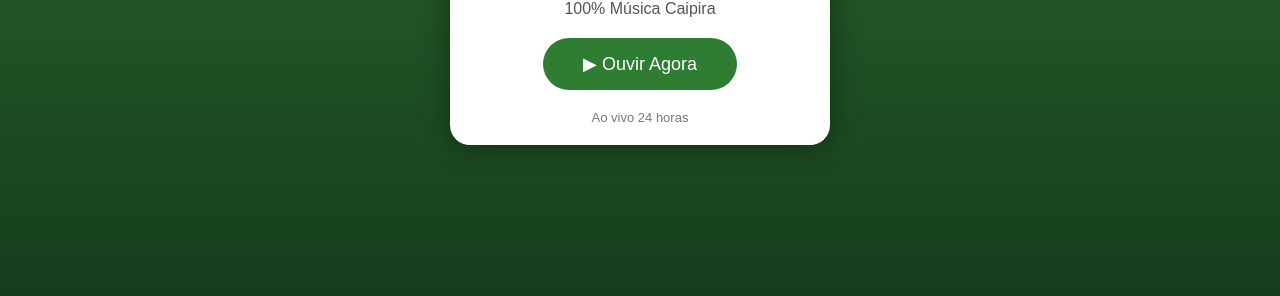
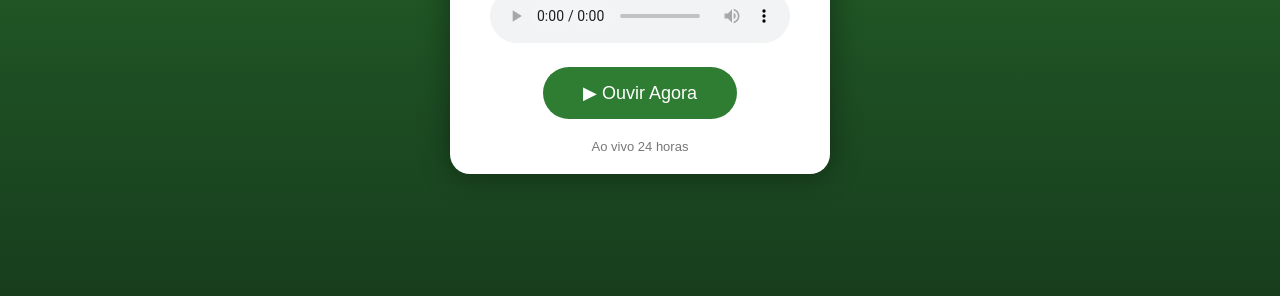
Before and after one commit to michelfernandes690-cyber/radio-viola-raiz, a plain HTML site: page index.html in a window 1280 px wide. Shown: the part 504-800 px from the top of the page. Drawn offline with Linux system fonts and the light colour scheme.

Commit message:
Update index.html

```diff
--- a/index.html
+++ b/index.html
@@ -87,8 +87,8 @@ color:#777;
 
 <p>100% Música Caipira</p>
 
-<audio id="radio">
-<source src="https://stm15.xcast.com.br:6826/" type="audio/mpeg">
+<audio id="radio" controls>
+<source src="https://stm15.xcast.com.br:6826/;" type="audio/mpeg">
 </audio>
 
 <button onclick="playRadio()" id="botao">
```
